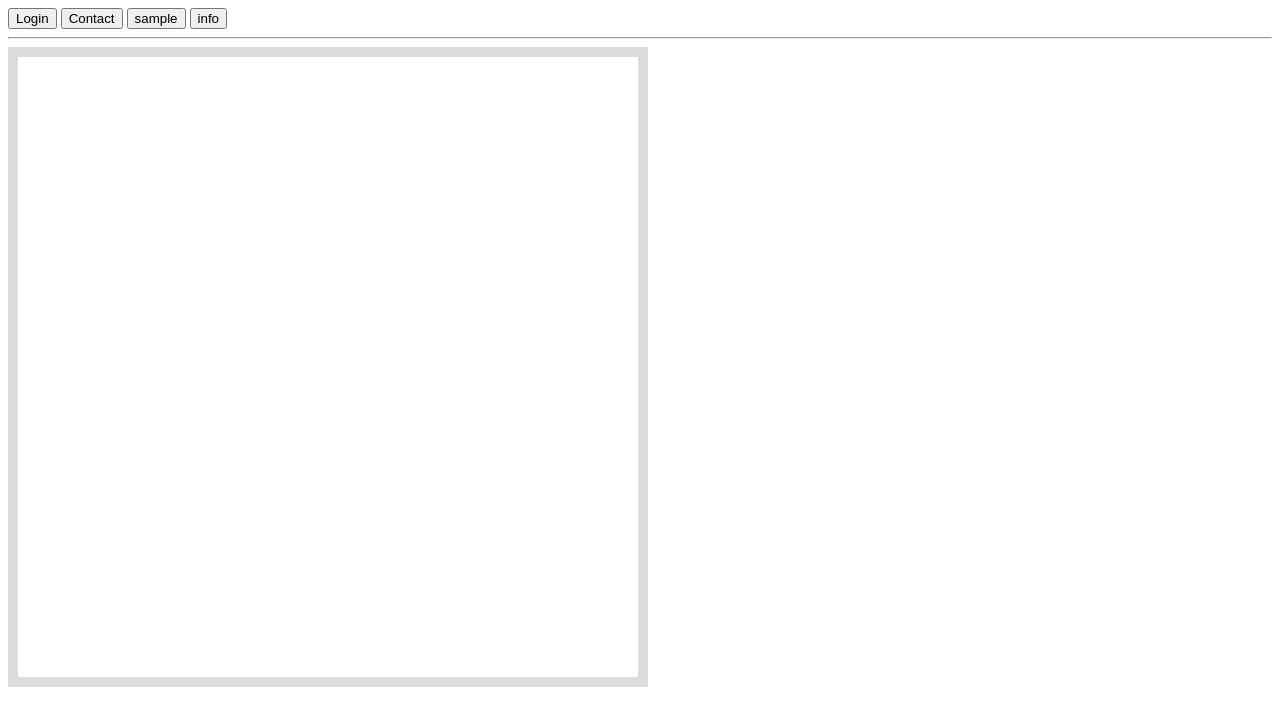
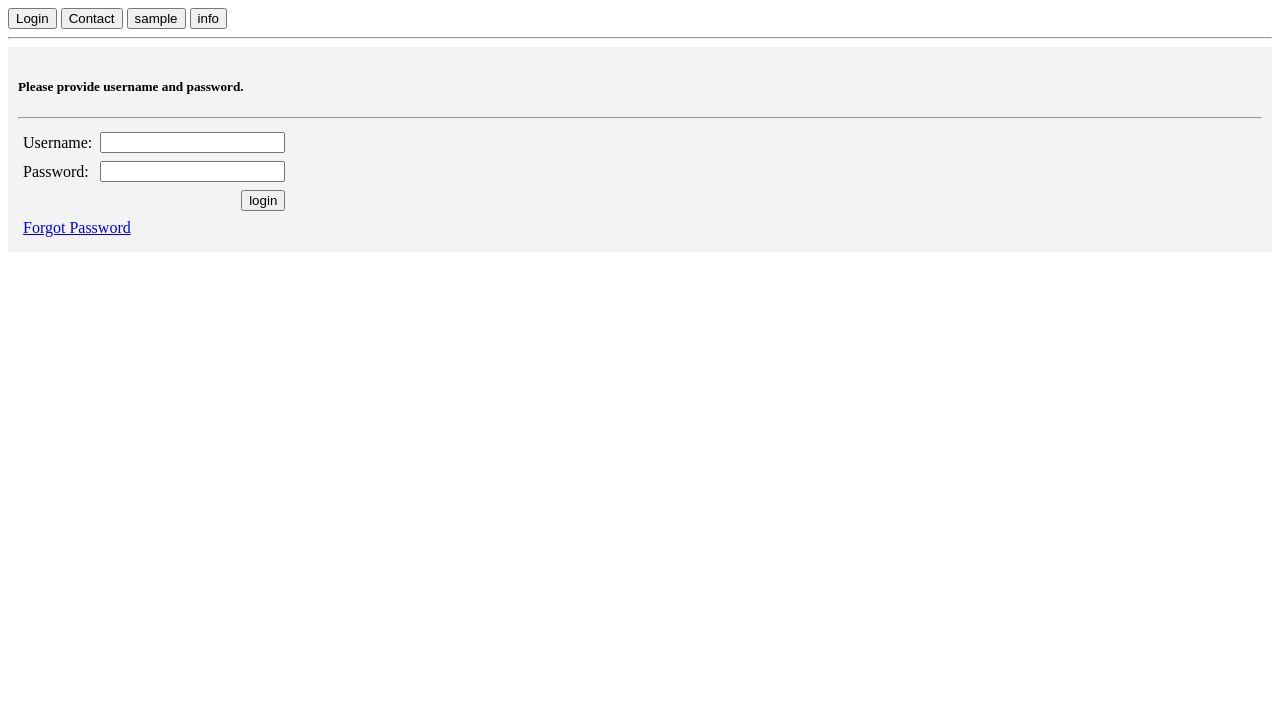
Before and after one commit to schred322/kuoji, a plain HTML site: page sample.html in a window 1280 px wide. Drawn offline with Linux system fonts and the light colour scheme.

Commit message:
small fixes / changes

```diff
--- a/sample.html
+++ b/sample.html
@@ -8,10 +8,9 @@
             cursor: pointer;
         }
         .container {
-            width: 600px;
+            width: 100%;
             height: 600px;
-            padding: 10px;
-            border: 10px solid #dcdcdc;
+
         }
         .info {
             position: relative;
@@ -29,6 +28,12 @@
     <hr />
     <div id="info" class="info"></div>
     <div id="container" class="container"></div>
-
+    <script>
+        (function() {
+            if (document.getElementById("container")) {
+                document.getElementById("container").innerHTML = kuoji.screen('login', 'container');
+            }
+        })(document);
+    </script>
 </body>
 </html>
```
Also changed, not shown: screens/login/index.html (+0 -2 lines), screens/sample/index.html (+3 -3 lines).
